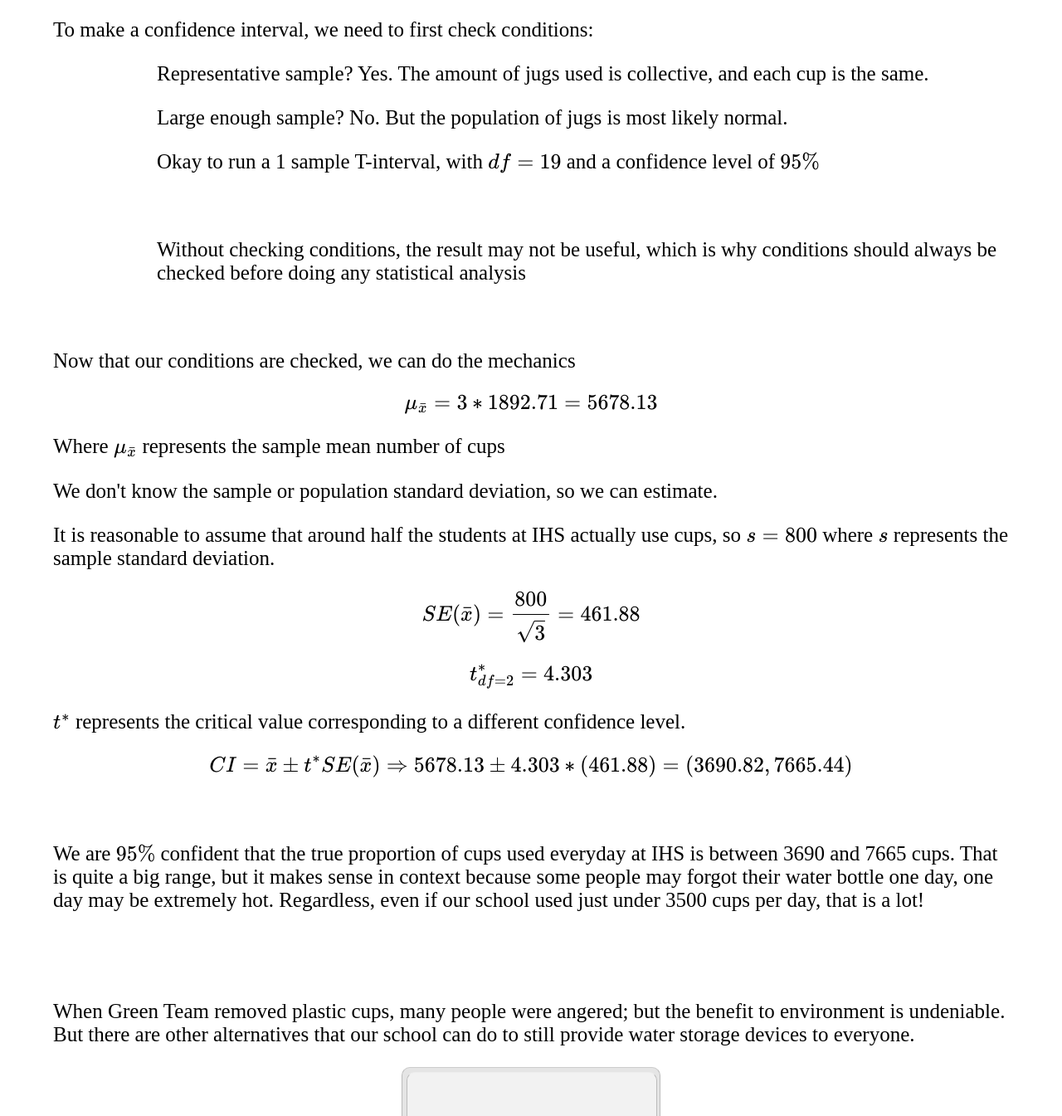
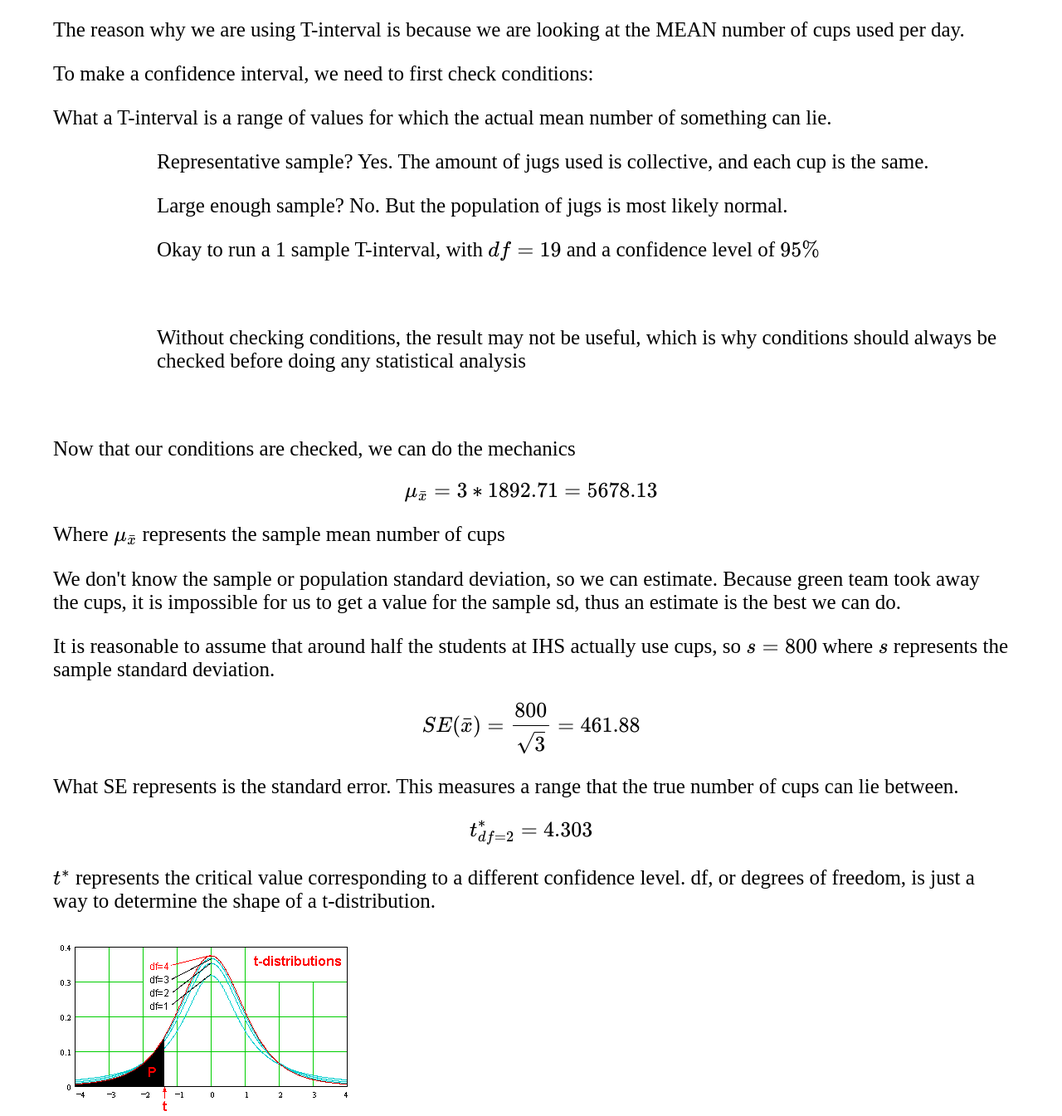
Before and after one commit to waterProject2019/waterProject2019, a plain HTML site: page local.html in a window 1280 px wide. Shown: the part 463-1808 px from the top of the page at 83% size. Drawn offline with nearby package versions, Linux system fonts and the light colour scheme; some packages are replaced by stand-ins of ours.

Commit message:
more changes

```diff
--- a/local.html
+++ b/local.html
@@ -64,7 +64,9 @@
 		<br>
 		<div class="equations">
 			<p>On average, our school uses about 3 jugs per day. To get a more precise estimate, we can convert the amount of jugs into cups and use a T-interval</p>
+			<p>The reason why we are using T-interval is because we are looking at the MEAN number of cups used per day.</p>
 			<p>To make a confidence interval, we need to first check conditions:</p>
+			<p>What a T-interval is a range of values for which the actual mean number of something can lie.</p>
 			<p id="conditionCheck">Representative sample? Yes. The amount of jugs used is collective, and each cup is the same.</p>
 			<p id="conditionCheck">Large enough sample? No. But the population of jugs is most likely normal.</p>
 			<p id="conditionCheck">Okay to run a 1 sample T-interval, with \(df=19\) and a confidence level of \(95\%\)</p>
@@ -74,17 +76,19 @@
 			<p>Now that our conditions are checked, we can do the mechanics</p>
 			<script type="math/tex; mode=display" id="MathJax-Element-1">\mu_{\bar{x}} = 3 * 1892.71 = 5678.13</script>
 			<p>Where \(\mu_{\bar{x}}\) represents the sample mean number of cups</p>
-			<p>We don't know the sample or population standard deviation, so we can estimate.</p>
+			<p>We don't know the sample or population standard deviation, so we can estimate. Because green team took away the cups, it is impossible for us to get a value for the sample sd, thus an estimate is the best we can do.</p>
 			<p>It is reasonable to assume that around half the students at IHS actually use cups, so \(s = 800\) where \(s\) represents the sample standard deviation.</p>
 			<script type="math/tex; mode=display" id="MathJax-Element-1">SE(\bar{x}) = \frac{800}{\sqrt{3}} = 461.88</script>
+			<p>What SE represents is the standard error. This measures a range that the true number of cups can lie between.</p>
 			<script type="math/tex; mode=display" id="MathJax-Element-1">t^{*}_{df=2}=4.303</script>
-			<p>\(t^{*} \) represents the critical value corresponding to a different confidence level.</p>
+			<p>\(t^{*} \) represents the critical value corresponding to a different confidence level. df, or degrees of freedom, is just a way to determine the shape of a t-distribution.</p>
+			<img src="t-dist.gif"/>
 			<script type="math/tex; mode=display" id="MathJax-Element-1">CI=\bar{x} \pm t^{*}SE(\bar{x}) \Rightarrow 5678.13 \pm 4.303 * (461.88) = (3690.82, 7665.44)</script>
 			<br>
 			<p>We are \(95\% \) confident that the true proportion of cups used everyday at IHS is between 3690 and 7665 cups. That is quite a big range, but it makes sense in context because some people may forgot their water bottle one day, one day may be extremely hot. Regardless, even if our school used just under 3500 cups per day, that is a lot! </p>
 			<br>
 			<br>
-			<p>When Green Team removed plastic cups, many people were angered; but the benefit to environment is undeniable. But there are other alternatives that our school can do to still provide water storage devices to everyone.</p>
+			<p>When Green Team removed plastic cups, many people were angered, but the benefit to environment is undeniable. But there are other alternatives that our school can do to still provide water storage devices to everyone.</p>
 		</div>
 		<div id="glassContainer">
 			<div id="glass">
```
Also changed, not shown: t-dist.gif (added).
